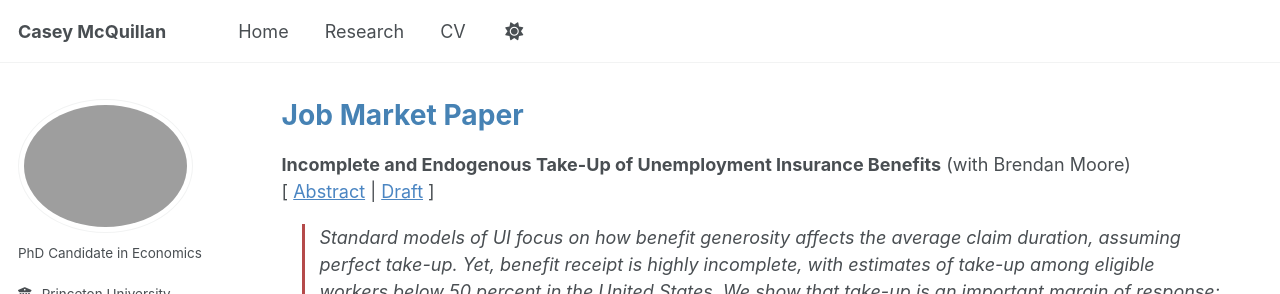
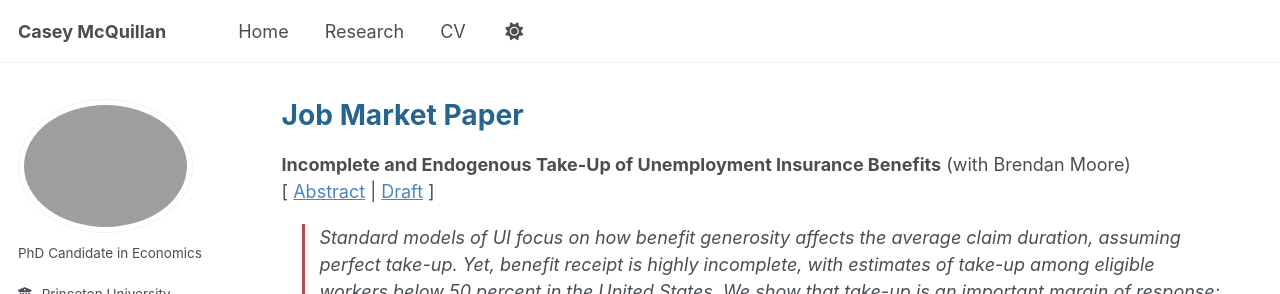
Before and after one commit to casey-mcquillan/casey-mcquillan.github.io, a Jekyll site: the page built from _pages/research.md, in a window 1280 px wide. Shown: the top 294 px of the page. Built offline with Jekyll 4.4.1, drawn with Linux system fonts in a browser that asks for light colours.

Commit message:
Update research.md

```diff
--- a/_pages/research.md
+++ b/_pages/research.md
@@ -5,7 +5,7 @@ permalink: /research/
 author_profile: true
 
 ---
-# <span style="color: #4682B4;">Job Market Paper</span>
+# Job Market Paper
 
 **Incomplete and Endogenous Take-Up of Unemployment Insurance Benefits** (with Brendan Moore) <br>
 [ [Abstract](#){: onclick="event.preventDefault(); toggleAbstract('abstract_JMP')" .paper-link} | [Draft](https://arxiv.org/pdf/2301.00001.pdf){: target="\_blank" .paper-link} ]
```
